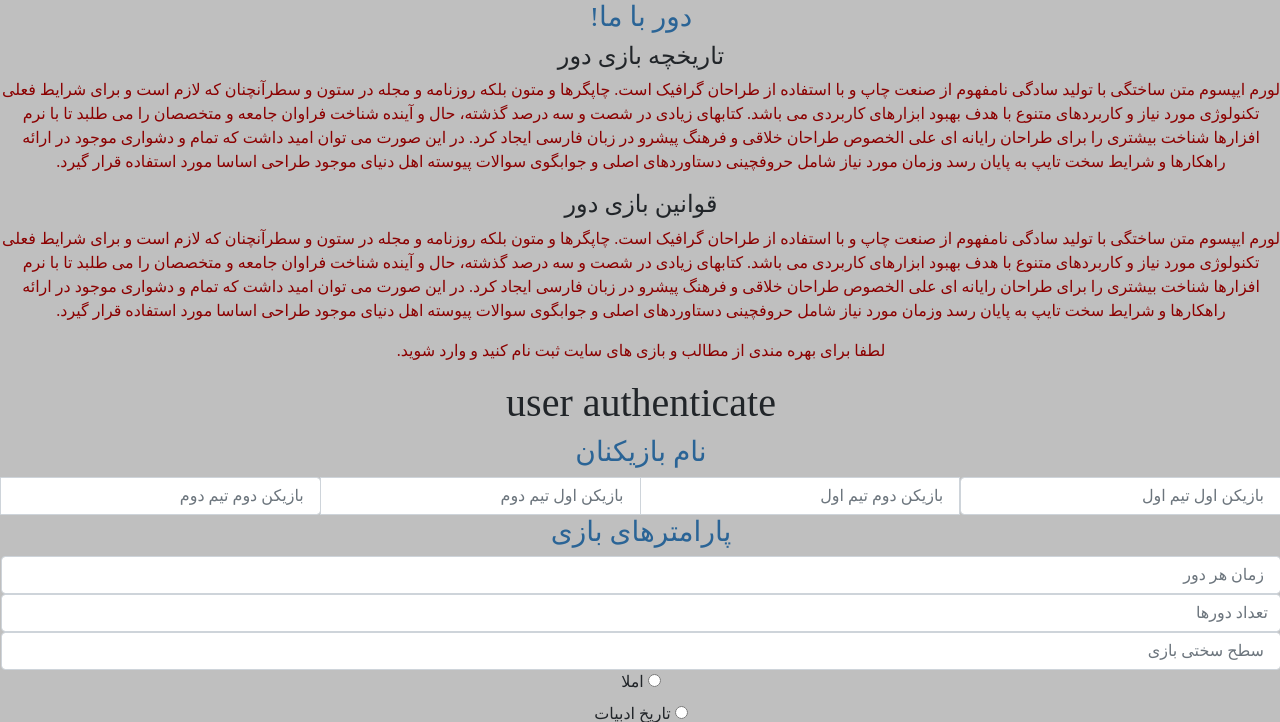
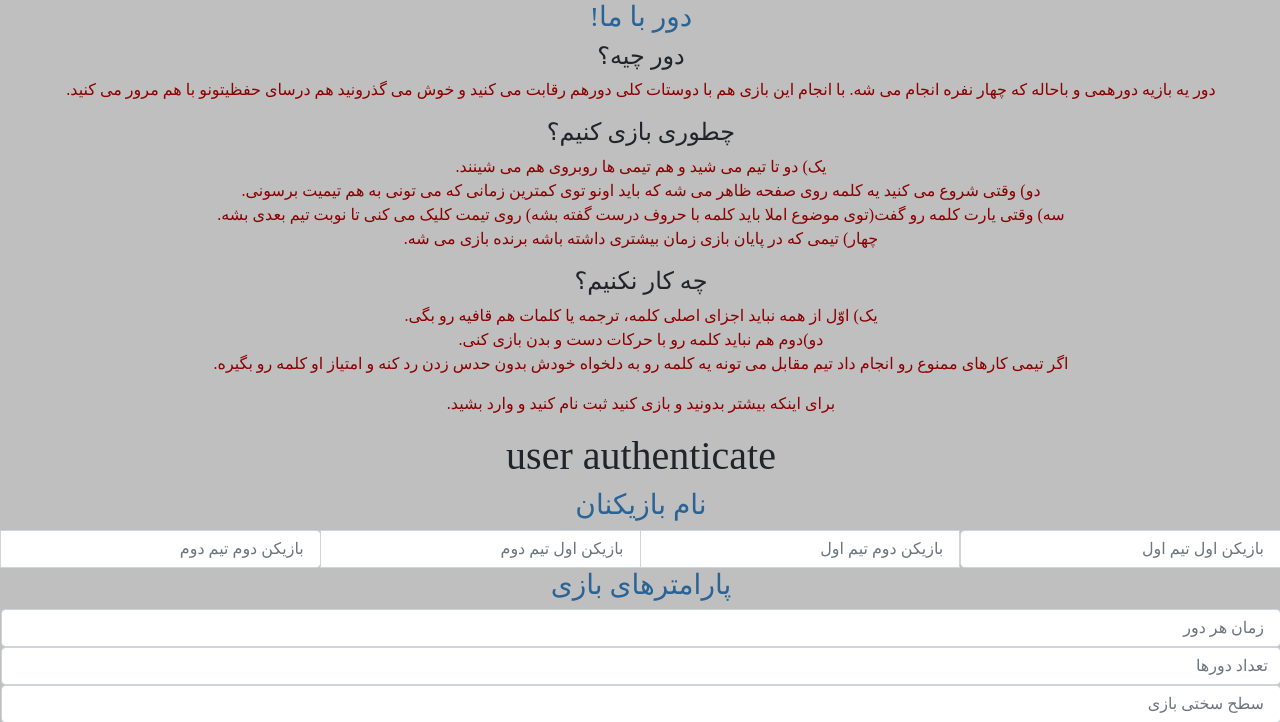
Before and after one commit to mahsirat-atiye/Taboo, a Django app: template dowr/templates/dowr/user_homepage.html in a window 1280 px wide. Shown: the part 56-778 px from the top of the page. Run offline with Django 3.2, Linux system fonts and the light colour scheme; the template is opened without the code that fills it: values that come from a table or form of the project are taken from there, others are empty; data comes from the database, SQL or seed files in the repository; some libraries are stand-ins or nearby versions.

Commit message:
Add files via upload

```diff
--- a/dowr/templates/dowr/user_homepage.html
+++ b/dowr/templates/dowr/user_homepage.html
@@ -25,29 +25,27 @@
         دور با ما!
     </h3>
     <h4>
-        تاریخچه بازی دور
+        دور چیه؟
     </h4>
     <p>
-        لورم ایپسوم متن ساختگی با تولید سادگی نامفهوم از صنعت چاپ و با استفاده از طراحان گرافیک است. چاپگرها و متون بلکه
-        روزنامه و مجله در ستون و سطرآنچنان که لازم است و برای شرایط فعلی تکنولوژی مورد نیاز و کاربردهای متنوع با هدف
-        بهبود ابزارهای کاربردی می باشد. کتابهای زیادی در شصت و سه درصد گذشته، حال و آینده شناخت فراوان جامعه و متخصصان
-        را می طلبد تا با نرم افزارها شناخت بیشتری را برای طراحان رایانه ای علی الخصوص طراحان خلاقی و فرهنگ پیشرو در زبان
-        فارسی ایجاد کرد. در این صورت می توان امید داشت که تمام و دشواری موجود در ارائه راهکارها و شرایط سخت تایپ به
-        پایان رسد وزمان مورد نیاز شامل حروفچینی دستاوردهای اصلی و جوابگوی سوالات پیوسته اهل دنیای موجود طراحی اساسا مورد
-        استفاده قرار گیرد.
+دور یه بازیه دورهمی و باحاله که چهار نفره انجام می شه.
+        با انجام این بازی هم با دوستات کلی دورهم رقابت می کنید و خوش می گذرونید هم درسای حفظیتونو با هم مرور می کنید.
     </p>
-    <h4>قوانین بازی دور</h4>
+    <h4>چطوری بازی کنیم؟</h4>
     <p>
-        لورم ایپسوم متن ساختگی با تولید سادگی نامفهوم از صنعت چاپ و با استفاده از طراحان گرافیک است. چاپگرها و متون بلکه
-        روزنامه و مجله در ستون و سطرآنچنان که لازم است و برای شرایط فعلی تکنولوژی مورد نیاز و کاربردهای متنوع با هدف
-        بهبود ابزارهای کاربردی می باشد. کتابهای زیادی در شصت و سه درصد گذشته، حال و آینده شناخت فراوان جامعه و متخصصان
-        را می طلبد تا با نرم افزارها شناخت بیشتری را برای طراحان رایانه ای علی الخصوص طراحان خلاقی و فرهنگ پیشرو در زبان
-        فارسی ایجاد کرد. در این صورت می توان امید داشت که تمام و دشواری موجود در ارائه راهکارها و شرایط سخت تایپ به
-        پایان رسد وزمان مورد نیاز شامل حروفچینی دستاوردهای اصلی و جوابگوی سوالات پیوسته اهل دنیای موجود طراحی اساسا مورد
-        استفاده قرار گیرد.
+یک) دو تا تیم می شید و هم تیمی ها روبروی هم می شینند.<br />
+        دو) وقتی شروع می کنید یه کلمه روی صفحه ظاهر می شه که باید اونو توی کمترین زمانی که می تونی به هم تیمیت برسونی.<br />
+        سه) وقتی یارت کلمه رو گفت(توی موضوع املا باید کلمه با حروف درست گفته بشه) روی تیمت کلیک می کنی تا نوبت تیم بعدی بشه.<br />
+        چهار) تیمی که در پایان بازی زمان بیشتری داشته باشه برنده بازی می شه.
+    </p>
+    <h4>چه کار نکنیم؟</h4>
+    <p>
+یک) اوّل از همه نباید اجزای اصلی کلمه، ترجمه یا کلمات هم قافیه رو بگی.<br />
+        دو)دوم هم نباید کلمه رو با حرکات دست و بدن بازی کنی.<br />
+        اگر تیمی کارهای ممنوع رو انجام داد تیم مقابل می تونه یه کلمه رو به دلخواه خودش بدون حدس زدن رد کنه و امتیاز او کلمه رو بگیره.
     </p>
     <p>
-        لطفا برای بهره مندی از مطالب و بازی های سایت ثبت نام کنید و وارد شوید.
+        برای اینکه بیشتر بدونید و بازی کنید ثبت نام کنید و وارد بشید.
     </p>
     <h1>user authenticate</h1>
     <form action="{% url 'dowr:game' %}" method="post" id="usrform">
```
